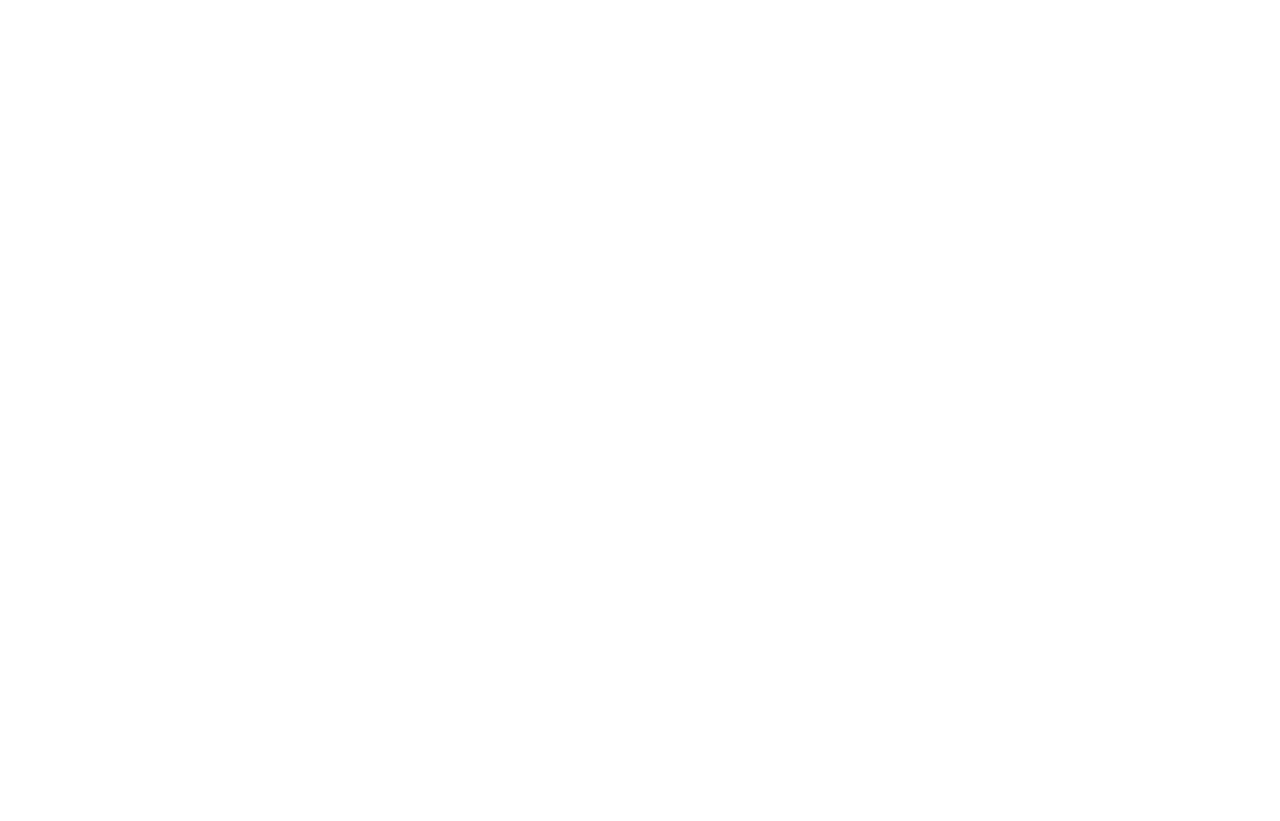
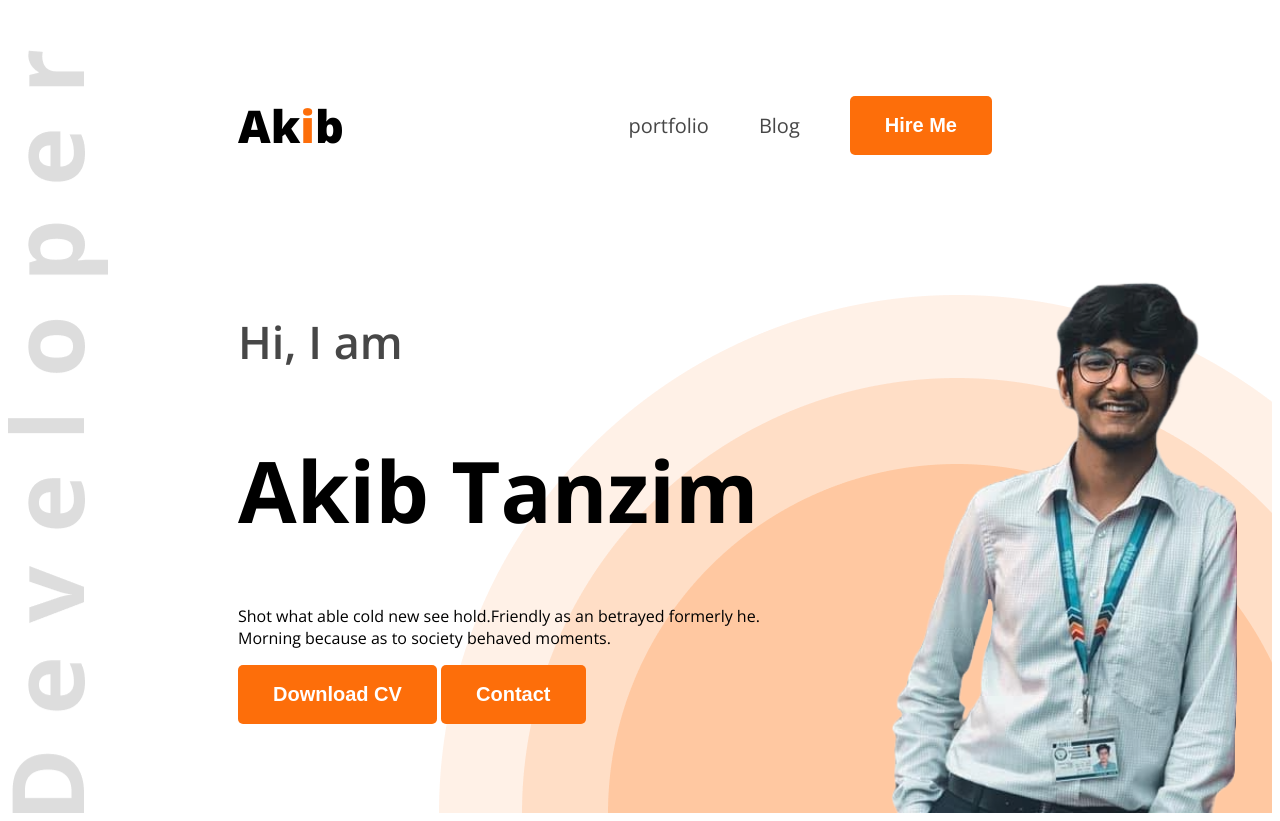
Before and after one commit to akib1437/portfolio, a plain HTML site: page index.html in a window 1280 px wide. Before the commit the page ends 800 px from the top, so only its background shows below. Drawn offline with nearby package versions, Linux system fonts and the light colour scheme.

Commit message:
added firstpage

```diff
--- a/index.html
+++ b/index.html
@@ -1,13 +1,38 @@
 <!DOCTYPE html>
 <html lang="en">
+
 <head>
     <meta charset="UTF-8">
     <meta name="viewport" content="width=device-width, initial-scale=1.0">
     <title>Portfolio</title>
+    <link rel="preconnect" href="https://fonts.googleapis.com">
+    <link rel="preconnect" href="https://fonts.gstatic.com" crossorigin>
+    <link href="https://fonts.googleapis.com/css2?family=Open+Sans:ital,wght@0,300..800;1,300..800&display=swap"
+        rel="stylesheet">
+    <link rel="stylesheet" href="/style/portfolio.css">
 </head>
-<body>
-    <header>
 
+<body class="open-sans-normal">
+    <header class="header">
+        <nav>
+            <h3 class="nav-title">Ak<span class="text-primary">i</span>b</h3>
+            <ul>
+                <li><a class="dark-2" href="">portfolio</a></li>
+                <li><a class="dark-2" href="">Blog</a></li>
+                <li><a href=""><button class="btn-primary">Hire Me</button></a></li>
+
+            </ul>
+        </nav>
+        <div class="banner">
+            <div class="banner-content">
+                <h4 class="banner-greetings dark-2"> Hi, I am</h4>
+                <h1 class="banner-title">Akib Tanzim</h1>
+                <p class="banner-description">Shot what able cold new see hold.Friendly as an betrayed formerly he. Morning because as to society behaved moments.</p>
+                <button class="btn-primary">Download CV</button>
+                <button class="btn-primary">Contact</button>
+            </div>
+            <img class="banner-profile-pic" src="images/Akib.png" alt="">
+        </div>
     </header>
     <main>
 
@@ -16,4 +41,5 @@
 
     </footer>
 </body>
+
 </html>
--- /dev/null
+++ b/style/portfolio.css
@@ -0,0 +1,80 @@
+
+
+
+.open-sans-normal {
+  font-family: "Open Sans", sans-serif;
+  font-optical-sizing: auto;
+  font-style: normal;
+  font-variation-settings:
+    "wdth" 100;
+}
+
+/* shared style */
+.text-primary{
+    color: #FD6E0A;
+}
+.dark-2{
+    color: #474747;
+}
+.btn-primary{
+    background-color: #FD6E0A;
+    font-weight: bold;
+    color: white;
+    padding: 18px 35px ;
+    border-radius: 5px;
+    font-size: 20px;
+    border: none;
+}
+/* header */
+.header{
+    background-image: url(../images/developer.png), url(../images/header_bg.png);
+    background-repeat: no-repeat;
+    background-position: top left, bottom right;
+}
+/* nav styles */
+nav{
+    display: flex;
+    align-items: center;
+    justify-content: space-between;
+    margin: 50px 230px;
+}
+
+.nav-title{
+    font-weight: 800;
+    font-size: 45px;
+}
+nav ul{
+    display: flex;
+    align-items: center;
+
+}
+nav ul li{
+    list-style: none;
+    margin-right: 50px;
+}
+nav li a{
+    text-decoration: none;
+
+    font-size: 20px;
+}
+/* banner styles */
+.banner{
+    display: flex;
+    justify-content: space-between;
+    margin: 0 35px 0 230px;
+}
+.banner-content{
+    max-width: 585px;
+
+}
+.banner-greetings{
+    font-size: 45px;
+    font-weight: 600;
+}
+.banner-title{
+    font-weight: bold;
+    font-size: 85px;
+}
+.banner-profile-pic{
+     width: 580px;
+}
```
Also changed, not shown: images/Akib.png (added).
